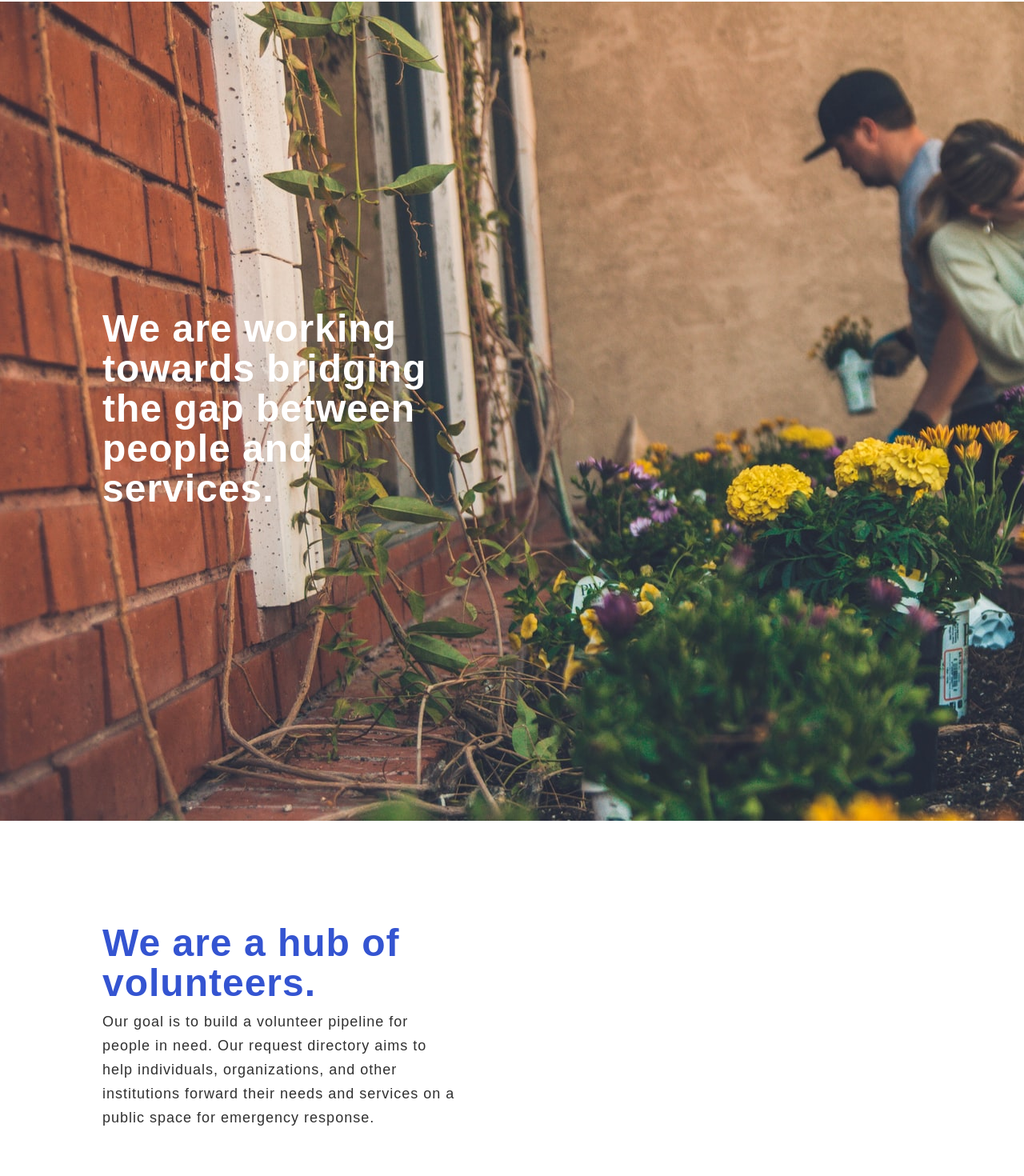
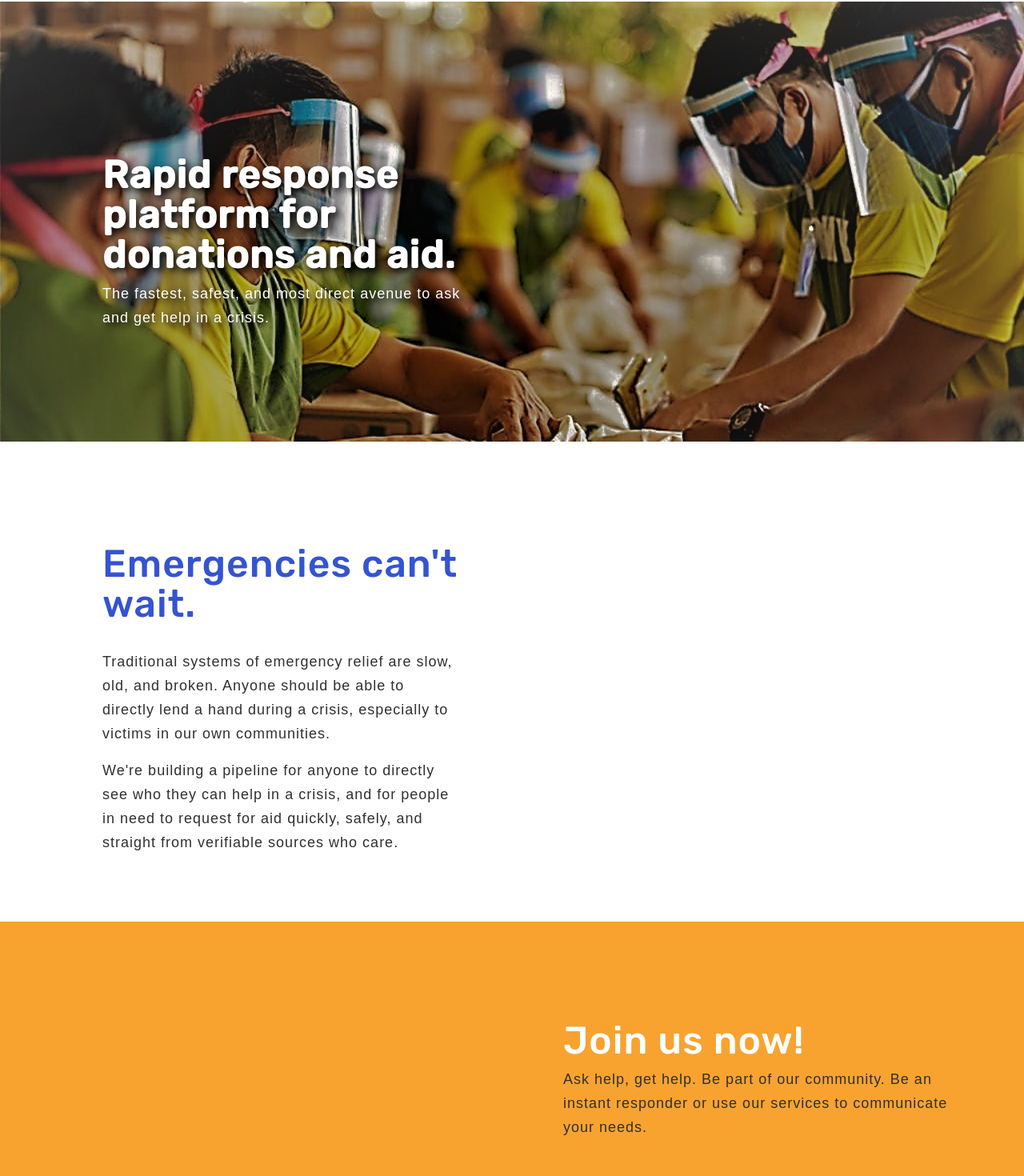
Before and after one commit to CaitlinChiang/instahelp, a React (Create React App) app: page / in a window 1280 px wide. Shown: the part 73-1543 px from the top of the page at 80% size. Built offline with nearby package versions, Linux system fonts and the light colour scheme.

Commit message:
Small Adjustments

```diff
--- a/src/client/community_feed.js
+++ b/src/client/community_feed.js
@@ -110,7 +110,7 @@ class Community_Feed extends Component {
                     <a href="/add-help">Request for Help</a>
                 </div>
 
-                <div className="sublanding">
+                <div className="sublanding" id="community_feed_sublanding">
                     <div className="sublanding-content">
                         <h1>Donate to your community.</h1>
                         <p>Give immediate aid to real people who need it most.</p>
--- a/src/client/helper_add.js
+++ b/src/client/helper_add.js
@@ -172,7 +172,7 @@ class Helper_Add extends Component {
                     <a href="/add-help">Request for Help</a>
                 </div>
 
-                <div className="sublanding">
+                <div className="sublanding" id="helper_add_sublanding">
                     <div className="sublanding-content">
                         <h1>Volunteer as a helper.</h1>
                         <p>Register to give secure monetary donations and provide rescue, rebuilding, and aid.</p>
--- a/src/client/helpers_feed.js
+++ b/src/client/helpers_feed.js
@@ -97,7 +97,7 @@ class Helpers_Feed extends Component {
                     <a href="/add-help">Request for Help</a>
                 </div>
 
-                <div className="sublanding">
+                <div className="sublanding" id="helpers_feed_sublanding">
                     <div className="sublanding-content">
                         <h1>We're in this together.</h1>
                         <p>Join our hub of volunteer helpers operating independently nationwide.</p>
--- a/src/client/landing_page.js
+++ b/src/client/landing_page.js
@@ -22,20 +22,23 @@ class Landing_Page extends Component {
                     <a href="/add-help">Request for Help</a>
                 </div>
                 <div className="landing">
-                     <div className="landing-content">
-                        <h1>We are working towards bridging the gap between people and services.</h1>
+                    <div className="landing-content">
+                        <h1>Rapid response platform for donations and aid.</h1>
+                        <p>The fastest, safest, and most direct avenue to ask and get help in a crisis. </p>
                     </div>
                 </div>
                 <div className="about" id="about">
                     <div className="about-content">
-                        <h1>We are a hub of volunteers.</h1>
-                        <p>Our goal is to build a volunteer pipeline for people in need. Our request directory aims to help individuals, organizations, and other institutions forward their needs and services on a public space for emergency response.</p>
+                        <h1>Emergencies can't wait.</h1>
+                        <br></br>
+                        <p>Traditional systems of emergency relief are slow, old, and broken. Anyone should be able to directly lend a hand during a crisis, especially to victims in our own communities. </p>
+                        <p>We're building a pipeline for anyone to directly see who they can help in a crisis, and for people in need to request for aid quickly, safely, and straight from verifiable sources who care.</p>
                     </div>
                 </div>
                 <div className="register-now">
                     <div className="register-content">
                         <h1>Join us now!</h1>
-                        <p>Be part of our community. Be an instant responder or use our services to communicate your needs.</p>
+                        <p>Ask help, get help. Be part of our community. Be an instant responder or use our services to communicate your needs.</p>
                     </div>
                 </div>
                 <div className="footer">
--- a/src/client/post_add.js
+++ b/src/client/post_add.js
@@ -164,9 +164,9 @@ class Post_Add extends Component {
         else if (type === 'Voluntary') {
             return (
                 <div>
-                    <button style={{ backgroundColor: voluntary_type === 'Rescue' ? 'black' : 'grey' }} onClick={event => this.handleChange_Button(event, 'voluntary_type', 'Rescue')}>Rescue</button>
-                    <button style={{ backgroundColor: voluntary_type === 'Rebuild' ? 'black' : 'grey' }} onClick={event => this.handleChange_Button(event, 'voluntary_type', 'Rebuild')}>Rebuild</button>
-                    <button style={{ backgroundColor: voluntary_type === 'Cleanup' ? 'black' : 'grey' }} onClick={event => this.handleChange_Button(event, 'voluntary_type', 'Rebuild')}>Rebuild</button>
+                    <button style={{ backgroundColor: voluntary_type === 'Rescue' ? '#F8A830': 'white' }} onClick={event => this.handleChange_Button(event, 'voluntary_type', 'Rescue')}>Rescue</button>
+                    <button style={{ backgroundColor: voluntary_type === 'Rebuild' ? '#F8A830': 'white' }} onClick={event => this.handleChange_Button(event, 'voluntary_type', 'Rebuild')}>Rebuild</button>
+                    <button style={{ backgroundColor: voluntary_type === 'Cleanup' ? '#F8A830': 'white' }} onClick={event => this.handleChange_Button(event, 'voluntary_type', 'Rebuild')}>Rebuild</button>
                 </div>
             )
         }
@@ -185,7 +185,7 @@ class Post_Add extends Component {
                     <a href="/add-help">Request for Help</a>
                 </div>
 
-                <div className="sublanding">
+                <div className="sublanding" id="post_add_sublanding">
                     <div className="sublanding-content">
                         <h1>Need help?</h1>
                         <p>Request for aid from the people around you through one rapid form.</p>
@@ -201,9 +201,9 @@ class Post_Add extends Component {
 
                     <div>
                         <p>Priority</p>
-                        <button style={{ backgroundColor: priority === 'High' ? 'black' : 'grey' }} onClick={event => this.handleChange_Button(event, 'priority', 'High')}>High</button>
-                        <button style={{ backgroundColor: priority === 'Medium' ? 'black' : 'grey' }} onClick={event => this.handleChange_Button(event, 'priority', 'Medium')}>Medium</button>
-                        <button style={{ backgroundColor: priority === 'Low' ? 'black' : 'grey' }} onClick={event => this.handleChange_Button(event, 'priority', 'Low')}>Low</button>
+                        <button style={{ backgroundColor: priority === 'High' ? '#F8A830': 'white' }} onClick={event => this.handleChange_Button(event, 'priority', 'High')}>High</button>
+                        <button style={{ backgroundColor: priority === 'Medium' ? '#F8A830': 'white' }} onClick={event => this.handleChange_Button(event, 'priority', 'Medium')}>Medium</button>
+                        <button style={{ backgroundColor: priority === 'Low' ? '#F8A830': 'white' }} onClick={event => this.handleChange_Button(event, 'priority', 'Low')}>Low</button>
                     </div>
 
                     <div>
@@ -213,8 +213,8 @@ class Post_Add extends Component {
 
                     <div>
                         <p>Category of Concern</p>
-                        <button style={{ backgroundColor: category === 'Individual' ? 'black' : 'grey' }} onClick={event => this.handleChange_Button(event, 'category', 'Individual')}>Individual</button>
-                        <button style={{ backgroundColor: category === 'Community' ? 'black' : 'grey' }} onClick={event => this.handleChange_Button(event, 'category','Community')}>Community</button>
+                        <button style={{ backgroundColor: category === 'Individual' ? '#F8A830': 'white' }} onClick={event => this.handleChange_Button(event, 'category', 'Individual')}>Individual</button>
+                        <button style={{ backgroundColor: category === 'Community' ? '#F8A830': 'white' }} onClick={event => this.handleChange_Button(event, 'category','Community')}>Community</button>
                     </div>
 
                     <div>
@@ -233,8 +233,8 @@ class Post_Add extends Component {
 
                     <div>
                         <p>Type of Help Needed</p>
-                        <button style={{ backgroundColor: type === 'Monetary' ? 'black' : 'grey' }} onClick={event => this.handleChange_Button(event, 'type', 'Monetary')}>Monetary</button>
-                        <button style={{ backgroundColor: type === 'Voluntary' ? 'black' : 'grey' }} onClick={event => this.handleChange_Button(event, 'type', 'Voluntary')}>Voluntary</button>
+                        <button style={{ backgroundColor: type === 'Monetary' ? '#F8A830': 'white' }} onClick={event => this.handleChange_Button(event, 'type', 'Monetary')}>Monetary</button>
+                        <button style={{ backgroundColor: type === 'Voluntary' ? '#F8A830': 'white' }} onClick={event => this.handleChange_Button(event, 'type', 'Voluntary')}>Voluntary</button>
 
                         { this.type_extended() }
                     </div>
--- a/src/index.css
+++ b/src/index.css
@@ -125,7 +125,7 @@
 .apply button {
     width: 180px;
     height: 35px;
-    font-family: Arial, Helvetica, sans-serif;
+    font-family: "Rubik", sans-serif;
     font-style: normal;
     font-weight: normal;
     font-size: 16px;
@@ -140,23 +140,45 @@
 
 .landing {
     width: 100%;
-    height: 1024px;
+    height: 550px;
     background: #ffffff;
+    align-items: center;
     background-image:
-    url('img/landing01.jpeg');
+    url('img/helpers.jpg');
+    background-repeat: no-repeat;
+    background-size: 100%;
 }
 
 .landing-content {
     float: left;
     width: 35%;
-    margin: 30% 0% 0% 10%;
+    font-family: 'Rubik', sans-serif;
+    text-shadow: 4px 4px 10px #000000;
+    margin:15% 0% 0% 10%;
 }
 
 .sublanding {
     width: 100%;
     height: 400px;
     background-color: #3454D1;
+    font-family: 'Rubik', sans-serif;
     display: inline-block;
+}
+
+#community_feed_sublanding {
+    background-color: #d13434;
+}
+
+#helper_add_sublanding {
+    background-color: #3454D1;
+}
+
+#helpers_feed_sublanding {
+    background-color: #2e85cc;
+}
+
+#post_add_sublanding {
+    background-color: #daac2d;
 }
 
 .sublanding-content {
@@ -167,7 +189,7 @@
 }
 
 .landing-content h1 {
-    font-family: Arial, Helvetica, sans-serif;
+    font-family: "Rubik", sans-serif;
     font-style: normal;
     font-weight: bold;
     font-size: 48px;
@@ -200,9 +222,8 @@
 }
 
 .about-content h1 {
-    font-family: Arial, Helvetica, sans-serif;
+    font-family: "Rubik", sans-serif;
     font-style: normal;
-    font-weight: bold;
     font-size: 48px;
     line-height: 50px;
     letter-spacing: 1px;
@@ -227,14 +248,13 @@
 
 .register-content {
     float: right;
-    width: 45%;
+    width: 40%;
     margin: 5%;
 }
 
 .register-content h1 {
-    font-family: Arial, Helvetica, sans-serif;
+    font-family: "Rubik", sans-serif;
     font-style: normal;
-    font-weight: bold;
     font-size: 48px;
     line-height: 50px;
     letter-spacing: 1px;
```
Also changed, not shown: src/img/helpers.jpg, 1 other file (tests, documents, lock files or other folders).
